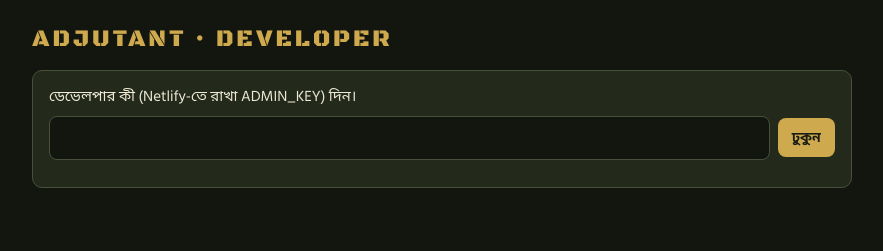
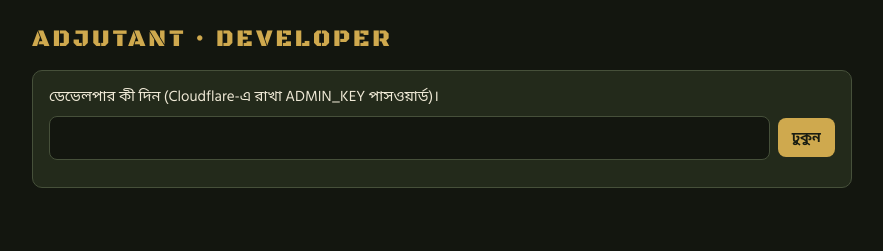
Before and after one commit to sadigit179/adjutant-game, a plain HTML site: page public/admin.html in a window 1280 px wide. Shown: the whole page, without its empty margins (198-1081 px from the left). Drawn offline with Linux system fonts and the light colour scheme.

Commit message:
Add files via upload

```diff
--- a/public/admin.html
+++ b/public/admin.html
@@ -32,7 +32,7 @@ button.bad{background:transparent;color:var(--bad);border:1px solid var(--bad)}
 <div class="wrap">
   <h1>ADJUTANT · DEVELOPER</h1>
   <section class="card" id="login">
-    <p style="margin:0 0 8px">ডেভেলপার কী (Netlify-তে রাখা ADMIN_KEY) দিন।</p>
+    <p style="margin:0 0 8px">ডেভেলপার কী দিন (Cloudflare-এ রাখা ADMIN_KEY পাসওয়ার্ড)।</p>
     <div class="row"><input id="key" type="password" autocomplete="current-password" aria-label="Developer key"><button id="go" type="button">ঢুকুন</button></div>
     <p class="muted" id="lmsg" role="status"></p>
   </section>
```
